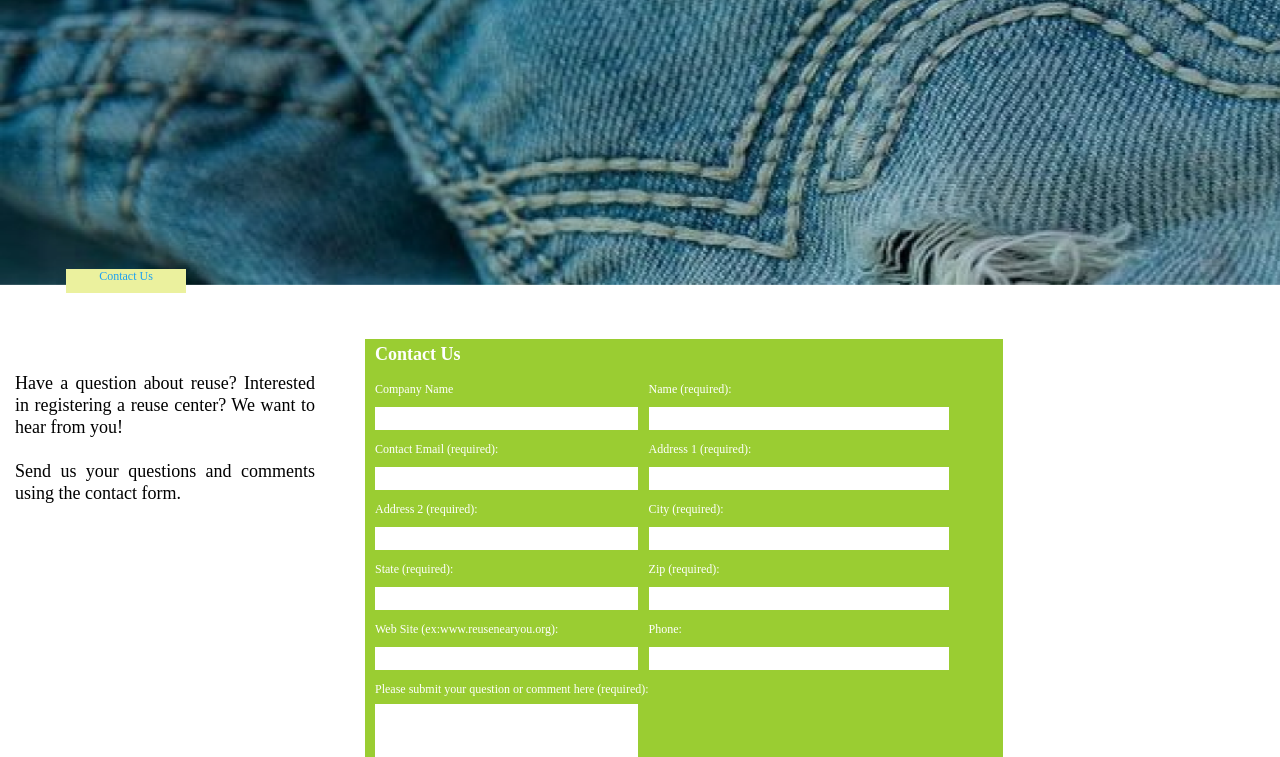
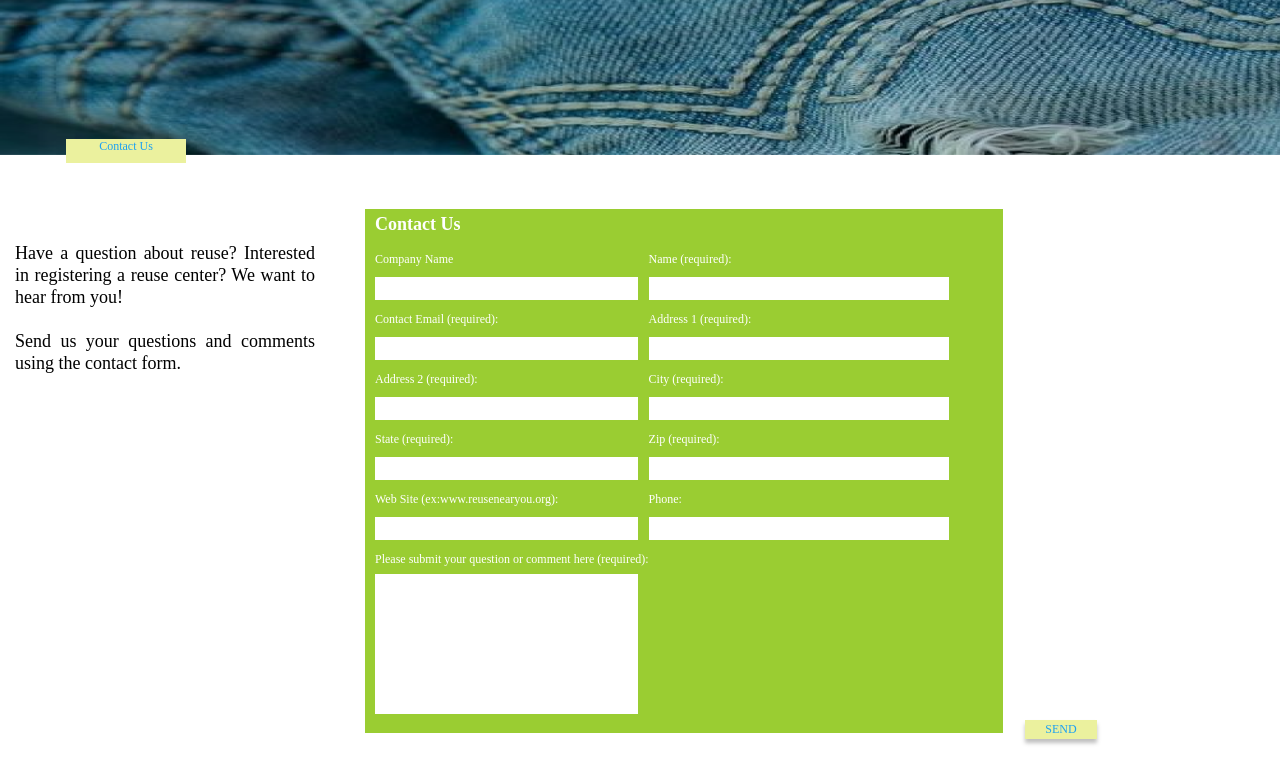
Before and after one commit to cbojo5/Reuse-Near-You, a plain HTML site: page contactUs.html in a window 1280 px wide. Shown: the part 76-833 px from the top of the page. Drawn offline with Linux system fonts and the light colour scheme; a web font is replaced by a local one.

Commit message:
last 10/23

```diff
--- a/contactUs.html
+++ b/contactUs.html
@@ -34,7 +34,7 @@
       </header>
 
     <!-- HEADER IMAGE-->
-    <img class="denimbox" src="assets/img/recylcing-768x410 1.png" alt="denim-image" width=1800px height=297px/>
+    <img class="denimbox" src="assets/img/recylcing-768x410 1.png" alt="denim-image" width=1800px height=167px/>
     <p class="contactusbox">Contact Us</p>
 
     <!-- CENTER CONTENT-->
```
